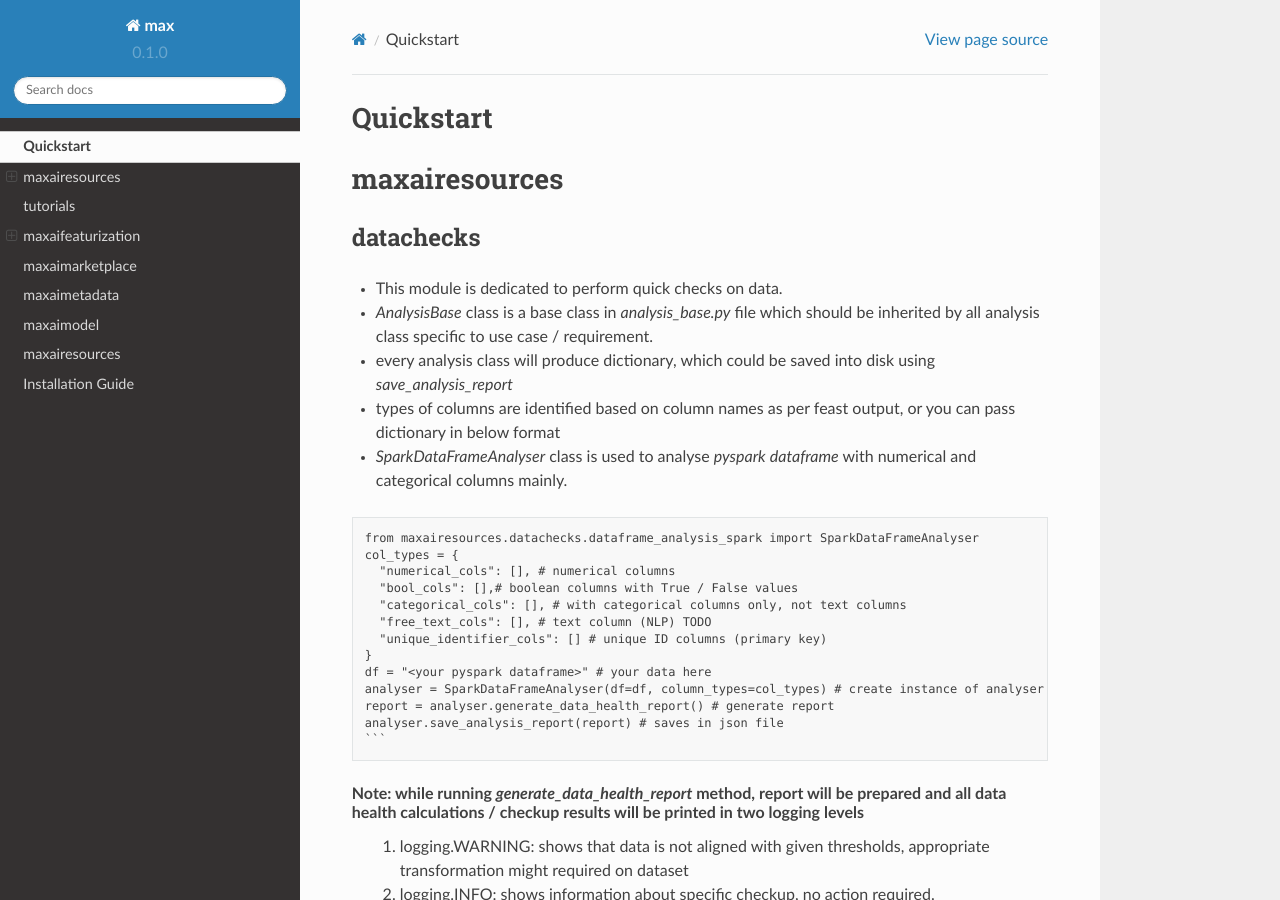
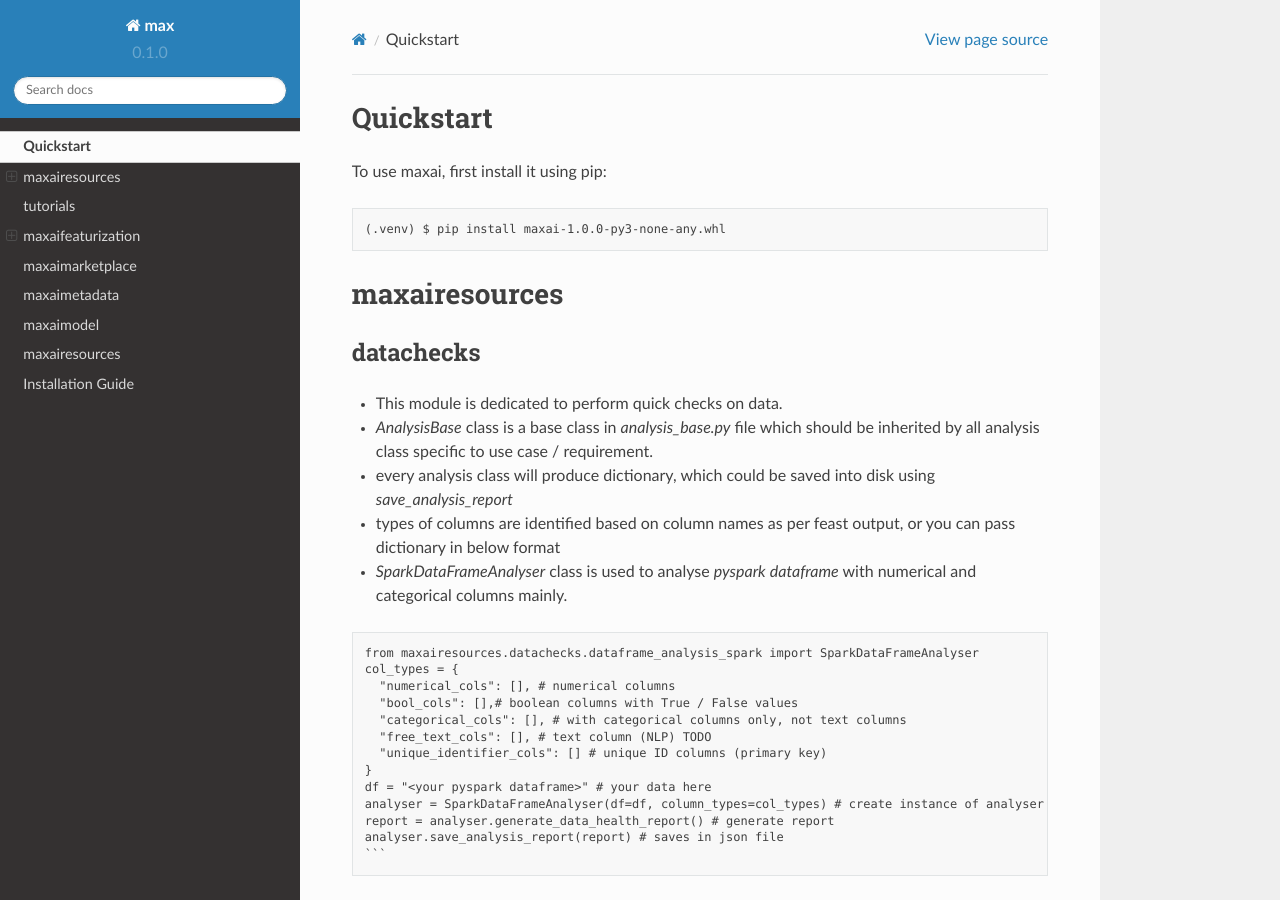
Before and after one commit to manish0013/max-ai, a Sphinx documentation site: the page built from docs/source/quickstart.rst, in a window 1280 px wide and 900 px high. Built offline with Sphinx 7.4.7 and the Read the Docs theme 2.0.0, drawn with Linux system fonts in a browser that asks for light colours; pages that are not in the unit, such as notebooks, are missing from menus.

Commit message:
Update quickstart.rst

```diff
--- a/docs/source/quickstart.rst
+++ b/docs/source/quickstart.rst
@@ -1,5 +1,10 @@
 Quickstart
 ==========
+To use maxai, first install it using pip:
+
+::
+
+  (.venv) $ pip install maxai-1.0.0-py3-none-any.whl
 
 
 maxairesources
```
